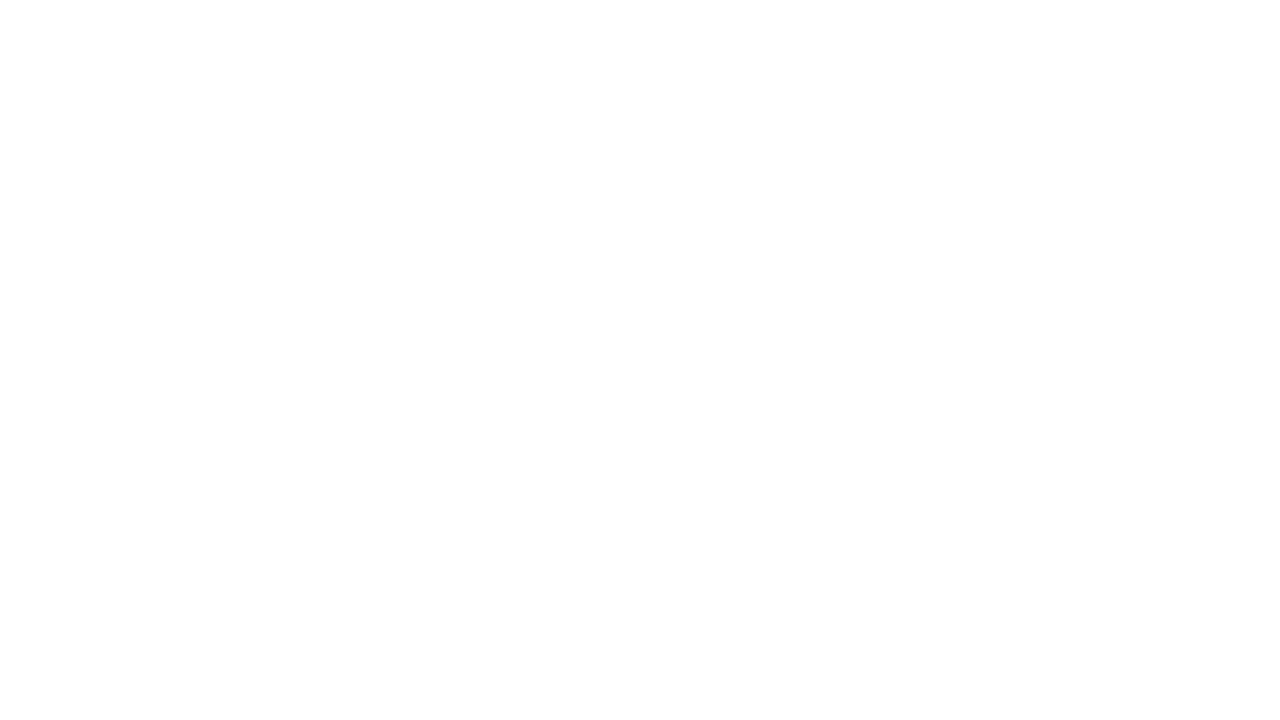
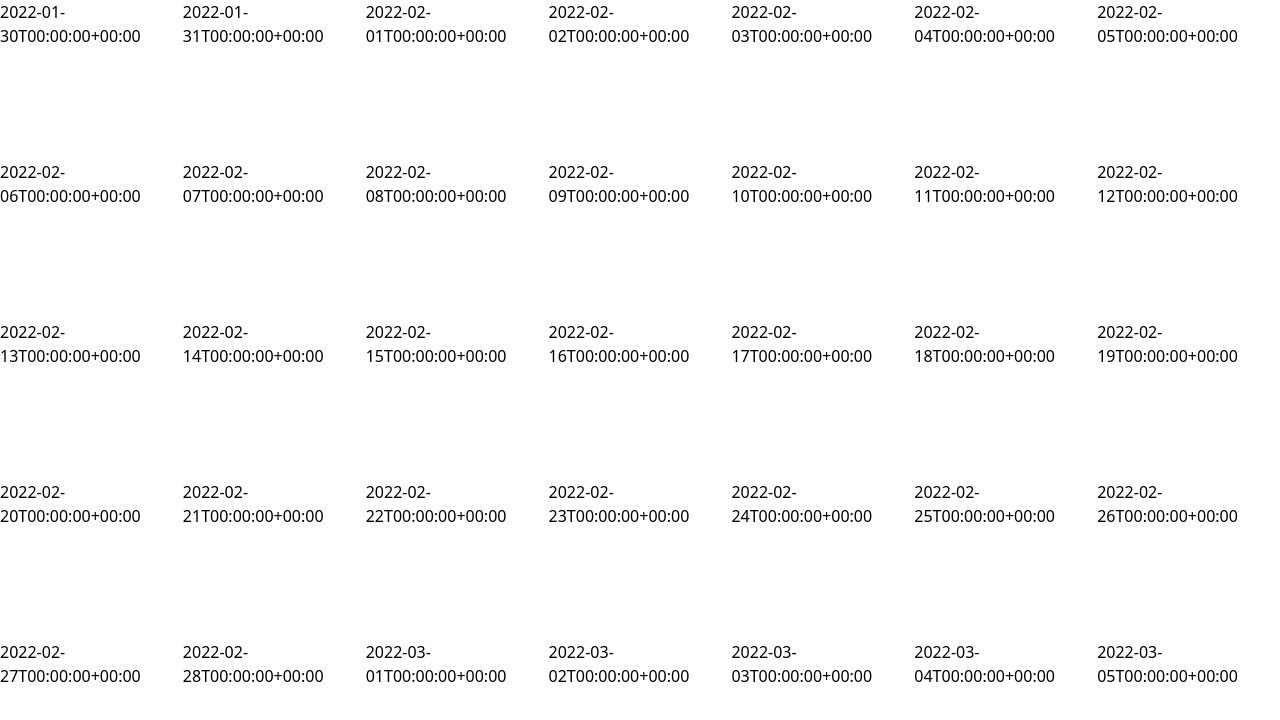
Before and after one commit to rizqizulfian/react-google-calender-clone, a React (Create React App) app: page / in a window 1280 px wide. Shown: the top 720 px of the page. Built offline with nearby package versions, Linux system fonts and the light colour scheme.

Commit message:
[004] - Adding initials components

```diff
--- a/src/App.js
+++ b/src/App.js
@@ -1,12 +1,24 @@
-import React from 'react';
+import React, { useState } from 'react';
 import './App.css';
 
 import { getMonth } from './utils';
 
+import CalenderHeader from './components/CalenderHeader';
+import Sidebar from './components/Sidebar';
+import Month from './components/Month';
+
 function App() {
+  const [currentMonth, setCurrentMonth] = useState(getMonth());
+
   return (
     <React.Fragment>
-
+      <div className="h-screen flex flex-columns">
+        <CalenderHeader />
+        <div className="flex flex-1">
+            <Sidebar />
+            <Month month={currentMonth} />
+        </div>
+      </div>
     </React.Fragment>
   );
 }
--- /dev/null
+++ b/src/components/CalenderHeader.js
@@ -0,0 +1,11 @@
+import React from 'react';
+
+const CalenderHeader = () => {
+  return (
+    <div>
+
+    </div>
+  )
+}
+
+export default CalenderHeader;
--- /dev/null
+++ b/src/components/Day.js
@@ -0,0 +1,11 @@
+import React from 'react';
+
+const Day = ({day}) => {
+  return (
+    <div>
+      {day.format()}
+    </div>
+  );
+};
+
+export default Day;
--- /dev/null
+++ b/src/components/Month.js
@@ -0,0 +1,19 @@
+import React from 'react';
+
+import Day from './Day';
+
+const Month = ({ month }) => {
+  return (
+    <div className="flex-1 grid grid-cols-7 grid-rows-5">
+      {month.map((row, i) => (
+        <React.Fragment key={i}>
+          {row.map((day, idx) => (
+            <Day day={day} key={idx}/>
+          ))}
+        </React.Fragment>
+      ))}
+    </div>
+  )
+}
+
+export default Month;
--- /dev/null
+++ b/src/components/Sidebar.js
@@ -0,0 +1,11 @@
+import React from 'react';
+
+const Sidebar = () => {
+  return (
+    <div>
+
+    </div>
+  )
+}
+
+export default Sidebar;
```
